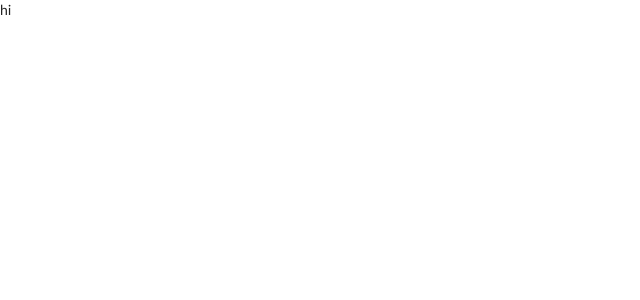
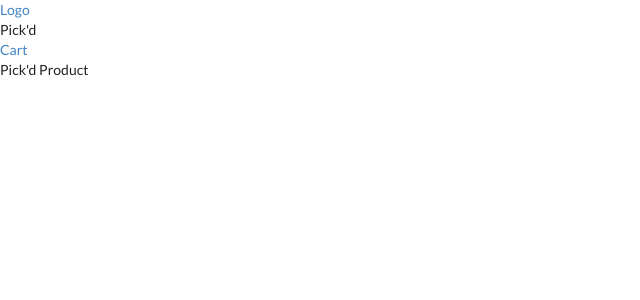
Before and after one commit to jolentino/pickd, a React (Create React App) app: page /create-a-product in a window 1280 px wide. Shown: the top 300 px of the page, without its empty margins (0-640 px from the left). Built offline with nearby package versions, Linux system fonts and the light colour scheme.

Commit message:
Pick'd Foundation

```diff
--- a/src/components/App.js
+++ b/src/components/App.js
@@ -1,8 +1,25 @@
 import * as React from 'react';
 import { Router, Route } from 'react-router-dom';
 
+import history from '../history';
+import Header from './Header';
+import PickdHome from './pickd/PickdHome';
+import PickdProduct from './pickd/PickdProduct';
+import PickdCart from './pickd/PickdCart';
+import PickdConfirmation from './pickd/PickdConfirmation';
+
 const App = () => {
-	return 'hi';
+	return (
+		<div>
+			<Router history={history}>
+				<Header />
+				<Route path="/" exact component={PickdHome} />
+				<Route path="/create-a-product" exact component={PickdProduct} />
+				<Route path="/cart" exact component={PickdCart} />
+				<Route path="/confirmation/:order" exact component={PickdConfirmation} />
+			</Router>
+		</div>
+	);
 };
 
 export default App;
--- /dev/null
+++ b/src/components/Header.js
@@ -0,0 +1,14 @@
+import React from 'react';
+import { Link } from 'react-router-dom';
+
+const Header = () => {
+	return (
+		<div>
+			<Link to="/">Logo</Link>
+			<div>Pick'd</div>
+			<Link>Cart</Link>
+		</div>
+	);
+};
+
+export default Header;
--- /dev/null
+++ b/src/components/pickd/PickdCart.js
@@ -0,0 +1,9 @@
+import * as React from 'react';
+
+class PickdCart extends React.Component {
+  render() {
+    return <div>Pick'd Cart</div>
+  }
+}
+
+export default PickdCart;
--- /dev/null
+++ b/src/components/pickd/PickdConfirmation.js
@@ -0,0 +1,9 @@
+import * as React from 'react';
+
+class PickdConfirmation extends React.Component {
+	render() {
+		return <div>Pick'd Confirmation</div>;
+	}
+}
+
+export default PickdConfirmation;
--- /dev/null
+++ b/src/components/pickd/PickdHome.js
@@ -0,0 +1,9 @@
+import * as React from 'react';
+
+class PickdHome extends React.Component {
+  render() {
+    return <div>Pick'd Home</div>
+  }
+}
+
+export default PickdHome;
--- /dev/null
+++ b/src/components/pickd/PickdProduct.js
@@ -0,0 +1,9 @@
+import * as React from 'react';
+
+class PickdProduct extends React.Component {
+  render() {
+    return <div>Pick'd Product</div>
+  }
+}
+
+export default PickdProduct;
```
